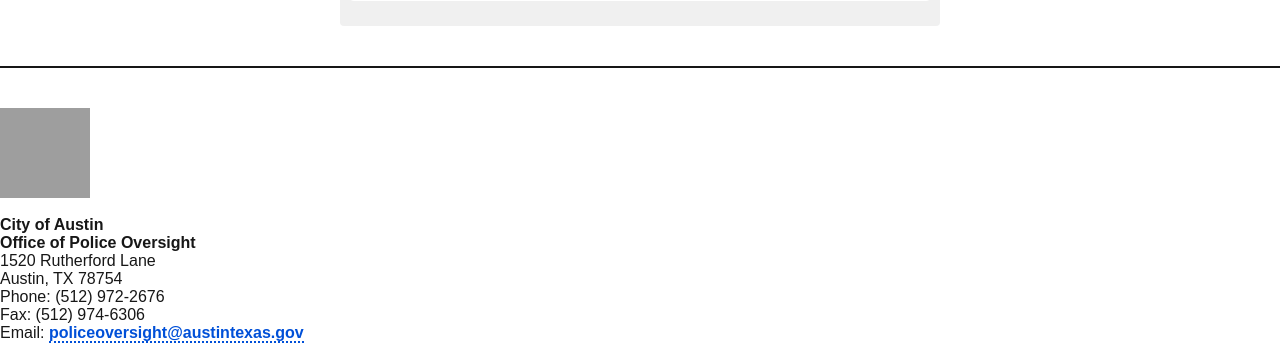
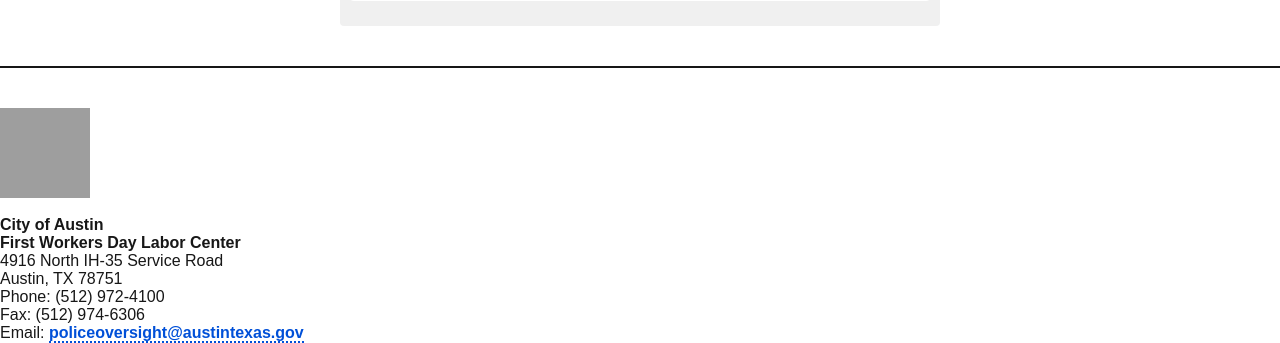
Before and after one commit to cityofaustin/form-service-api, a Flask app: template src/templates/day_labor/template.html in a window 1280 px wide. Shown: the part 1623-1966 px from the top of the page. Run offline with Flask 2, Linux system fonts and the light colour scheme; the template is opened without the code that fills it, so the values that code supplies are empty; grey boxes are pictures that could not be loaded.

Commit message:
add custom footer for day_labor

```diff
--- /dev/null
+++ b/src/templates/day_labor/footer.html
@@ -0,0 +1,11 @@
+<hr  style="border: 1px solid #171717; margin: 40px 0;" />
+<div>
+  <img width="90" height="90" src="https://d1tox4tz6kpvtt.cloudfront.net/images/austinseal.gif" /><br/><br/>
+  <b>City of Austin</b><br/>
+  <b>First Workers Day Labor Center</b><br/>
+  4916 North IH-35 Service Road<br/>
+  Austin, TX 78751<br/>
+  Phone: (512) 972-4100<br/>
+  Fax: (512) 974-6306<br/>
+  Email: <a href="mailto:policeoversight@austintexas.gov">policeoversight@austintexas.gov</a><br/>
+</div>
--- /dev/null
+++ b/src/templates/day_labor/footer.txt
@@ -0,0 +1,5 @@
+City of Austin, First Workers Day Labor Center
+4916 North IH-35 Service Road
+Austin, TX 78751
+Phone: (512) 972-4100
+Fax: (512) 974-6306
--- a/src/templates/day_labor/template.html
+++ b/src/templates/day_labor/template.html
@@ -5,6 +5,6 @@
 
 {% include 'day_labor/template-nonoutlook.html' %}
 {% include 'day_labor/template-outlook.html' %}
-{% include 'common/footer.html' %}
+{% include 'day_labor/footer.html' %}
 </body>
 </html>
--- a/src/templates/day_labor/template.txt
+++ b/src/templates/day_labor/template.txt
@@ -6,4 +6,4 @@
 
 {% include 'day_labor/form-data.txt' %}
 
-{% include 'common/footer.txt' %}
+{% include 'day_labor/footer.txt' %}
```
